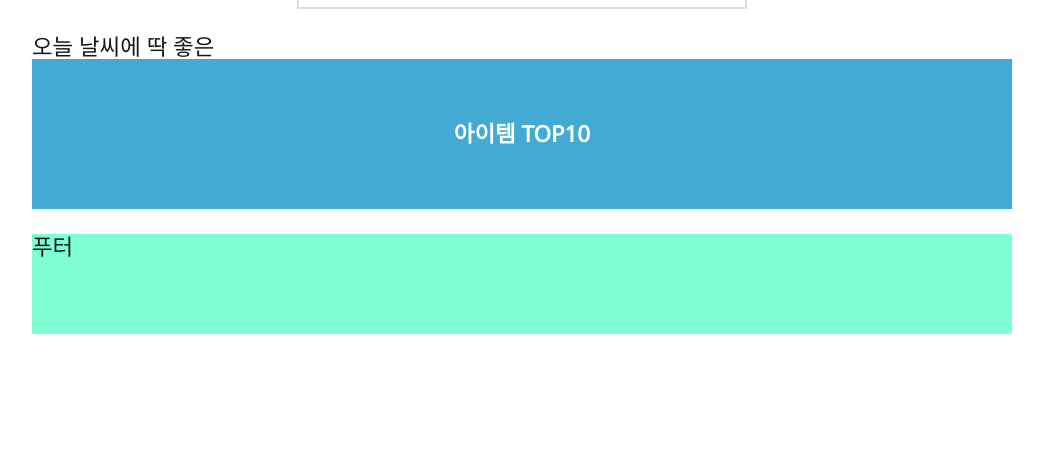
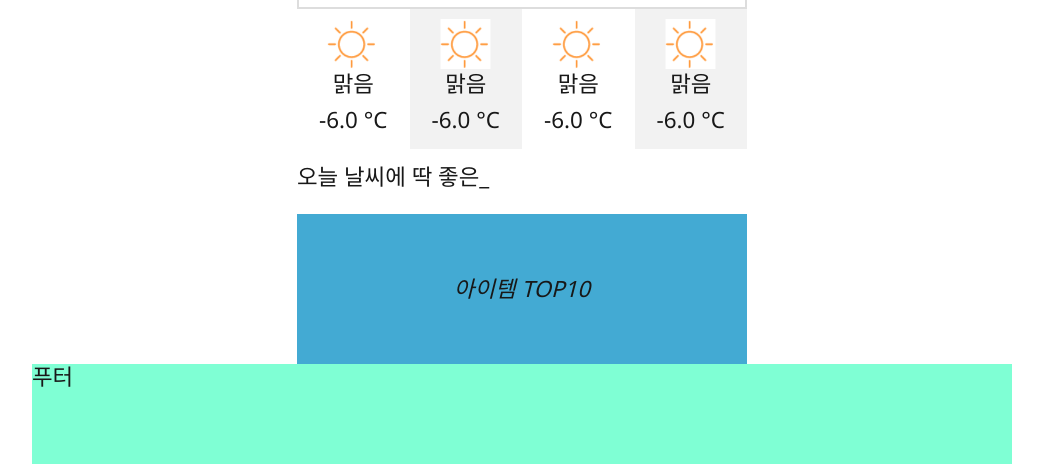
Before and after one commit to stared329/hackathon0112, a website: page index.html in a window 1280 px wide. Shown: the part 600-1064 px from the top of the page, without its empty margins (118-1161 px from the left). Before the commit the page ends 934 px from the top, so only its background shows below. Drawn offline with Linux system fonts and the light colour scheme.

Commit message:
메인페이지 마크업 수정

```diff
--- a/index.html
+++ b/index.html
@@ -30,20 +30,72 @@
             <div class="left"><span class="degree">-6.0</span><sup class="deg-unit">&deg;C</sup></div>
             <div class="right">
               <p>
-                <span class="weather-img"></span>
+                <span class="weather-img"><img src="./image/sunny.png" alt=""></span>
                 <span class="weather-state">맑음</span>
               </p>
               <p>강수량 <span class="precipitation"></span></p>
             </div>
           </div>
         </div>
-      </section>
-      <section class="search-top10 clearfix">
-        <div><span>오늘 날씨에 딱 좋은</span></div>
-        <div class="search-item"><a href="./item.html">
-          <span><em>아이템 TOP10</em></span>
-        </a>
-      </div>
+        <div class="weather-quater-state clearfix">
+          <h4 class="readable-hidden">6시간별 날씨정보</h4>
+          <div class="q-state">
+            <p>
+              <span class="weather-img"><img src="./image/sunny.png" alt="" class="state-image"></span>
+              <span class="weather-state">맑음</span>
+            </p>
+            <p>
+              <span class="degree">-6.0</span>
+              <sup class="deg-unit">&deg;C</sup>
+          </p>
+          </div>
+          <div class="q-state">
+            <p>
+              <span class="weather-img">
+                <img src="./image/sunny.png" alt="" class="state-image">
+              </span>
+              <span class="weather-state">맑음</span>
+            </p>
+            <p>
+              <span class="degree">-6.0</span>
+              <sup class="deg-unit">&deg;C</sup>
+            </p>
+          </div>
+          <div class="q-state">
+            <p>
+              <span class="weather-img">
+                <img src="./image/sunny.png" alt="" class="state-image">
+              </span>
+              <span class="weather-state">맑음</span>
+            </p>
+            <p>
+              <span class="degree">-6.0</span>
+              <sup class="deg-unit">&deg;C</sup>
+            </p>
+          </div>
+          <div class="q-state">
+            <p>
+              <span class="weather-img">
+                <img src="./image/sunny.png" alt="" class="state-image">
+              </span>
+              <span class="weather-state">맑음</span>
+            </p>
+            <p>
+              <span class="degree">-6.0</span>
+              <sup class="deg-unit">&deg;C</sup>
+            </p>
+          </div>
+        </div>
+        <div class="search-top10 clearfix">
+          <span>오늘 날씨에 딱 좋은_</span>
+        </div>
+        <div class="search-item">
+          <a href="./item.html">
+            <span>
+              <em>아이템 TOP10</em>
+            </span>
+          </a>
+        </div>
       </section>
 
 
```
